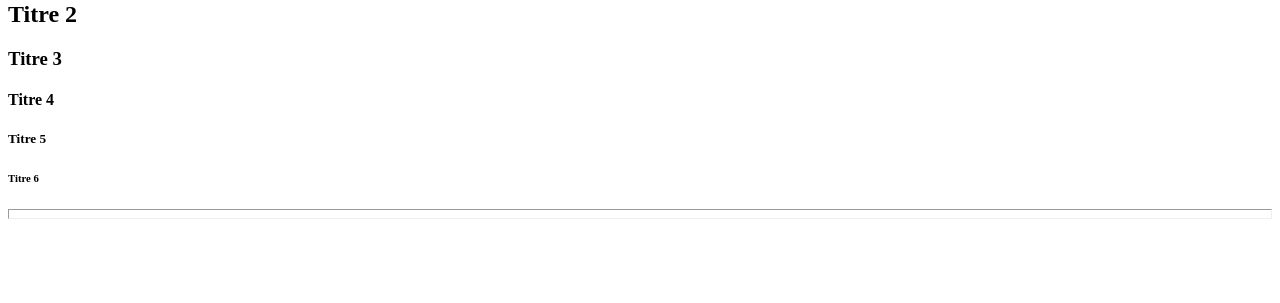
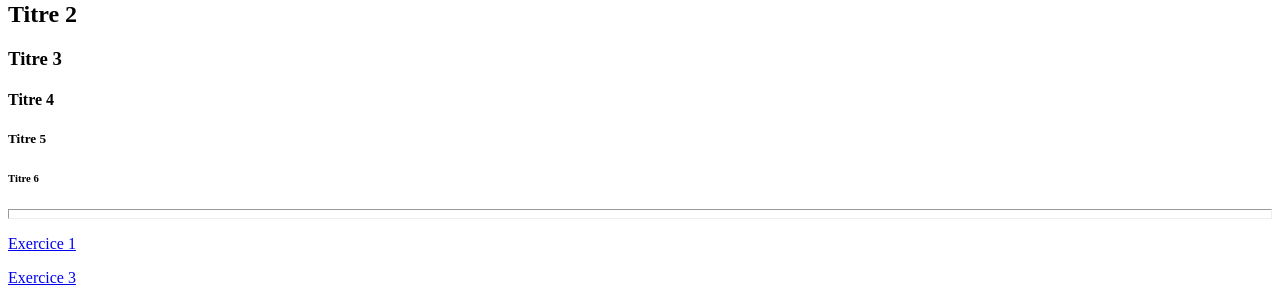
Before and after one commit to romainlienard194/Exercices, a plain HTML site: page exo2.html in a window 1280 px wide. Shown: the part 503-806 px from the top of the page. Drawn offline with Linux system fonts and the light colour scheme.

Commit message:
exercice 1,2,3 et 4 parti 1

```diff
--- a/exo2.html
+++ b/exo2.html
@@ -37,6 +37,9 @@
 
             <hr size="10"/>
 
+        <p><a href="exo1.html">Exercice 1</a></p>
+        <p><a href="exo3.html">Exercice 3</a></p>
+
     </body>
 
 </html>
```
Also changed, not shown: exo1.html (+3 -0 lines), exo3.html (+3 -0 lines).
